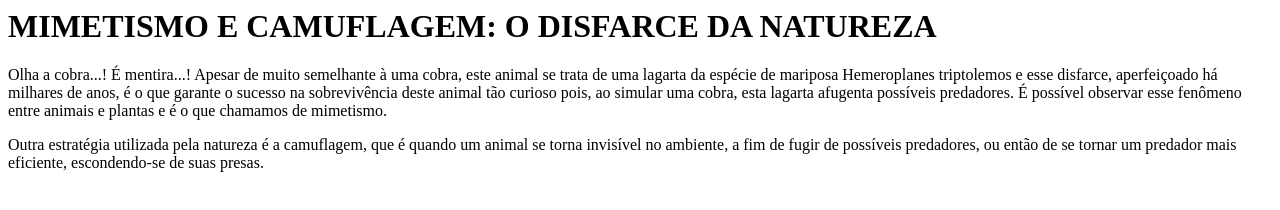
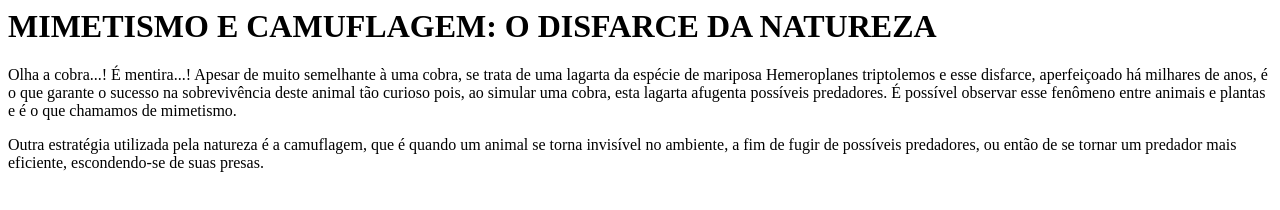
Before and after one commit to ProfBrunaM/mimetismoecamuflagem, a plain HTML site: page index.html in a window 1280 px wide. Drawn offline with Linux system fonts and the light colour scheme.

Commit message:
correção textual

```diff
--- a/index.html
+++ b/index.html
@@ -1,5 +1,5 @@
 <h1>MIMETISMO E CAMUFLAGEM: O DISFARCE DA NATUREZA</h1>
 
-<p>Olha a cobra...! É mentira...! Apesar de muito semelhante à uma cobra, este animal se trata de uma lagarta da espécie de mariposa Hemeroplanes triptolemos e esse disfarce, aperfeiçoado há milhares de anos, é o que garante o sucesso na sobrevivência deste animal tão curioso pois, ao simular uma cobra, esta lagarta afugenta possíveis predadores. É possível observar esse fenômeno entre animais e plantas e é o que chamamos de mimetismo.</p>
+<p>Olha a cobra...! É mentira...! Apesar de muito semelhante à uma cobra, se trata de uma lagarta da espécie de mariposa Hemeroplanes triptolemos e esse disfarce, aperfeiçoado há milhares de anos, é o que garante o sucesso na sobrevivência deste animal tão curioso pois, ao simular uma cobra, esta lagarta afugenta possíveis predadores. É possível observar esse fenômeno entre animais e plantas e é o que chamamos de mimetismo.</p>
 
 <p>Outra estratégia utilizada pela natureza é a camuflagem, que é quando um animal se torna invisível no ambiente, a fim de fugir de possíveis predadores, ou então de se tornar um predador mais eficiente, escondendo-se de suas presas.</p>
```
